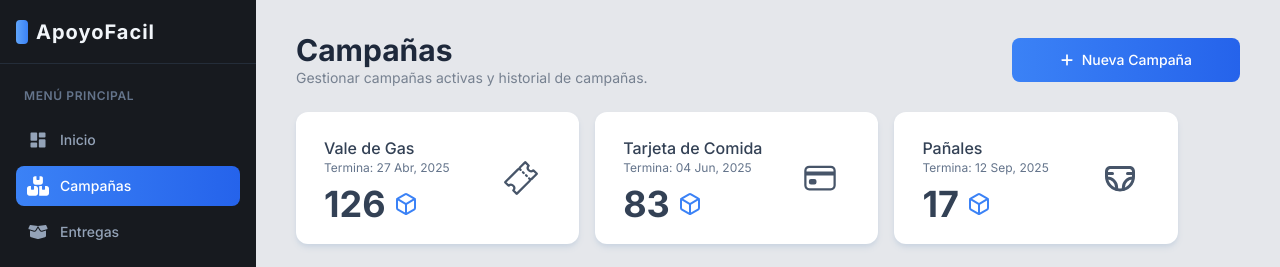
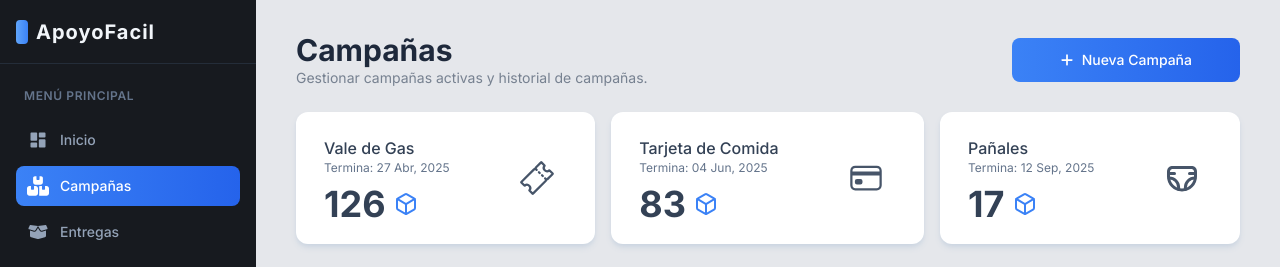
Before and after one commit to JedienlaPasta/beneficios, a Next.js app: page /dashboard/campanas in a window 1280 px wide. Shown: the top 267 px of the page. Built offline with nearby package versions, Linux system fonts and the light colour scheme; no server answers; the database is empty.

Commit message:
campañas activas width flex/wrap

```diff
--- a/app/ui/dashboard/campañas/campañas-activas.tsx
+++ b/app/ui/dashboard/campañas/campañas-activas.tsx
@@ -12,8 +12,7 @@ type CampañasActivasProps = {
 
 export default function CampañasActivas() {
   return (
-    <div className="flex flex-col flex-wrap gap-4">
-      <div className="flex gap-4">
+    <div className="flex flex-wrap gap-4">
       <CampañaActiva
         nombre="Vale de Gas"
         termina="27 Abr, 2025"
@@ -33,7 +32,6 @@ export default function CampañasActivas() {
         icono={<TbDiaper />}
       />
     </div>
-    </div>
   );
 }
 
@@ -44,7 +42,7 @@ function CampañaActiva({
   icono,
 }: CampañasActivasProps) {
   return (
-    <div className="relative flex w-[30%] min-w-64 flex-col rounded-xl bg-white shadow-md shadow-slate-300">
+    <div className="flex min-w-64 grow flex-col rounded-xl bg-white shadow-md shadow-slate-300">
       <div className="flex items-center justify-between px-7">
         <div>
           <div className="flex items-center justify-between gap-4 pt-6 text-slate-700">
```
Also changed, not shown: 1 other file (tests, documents, lock files or other folders). Lines whose indentation alone changed are shown as unchanged.
